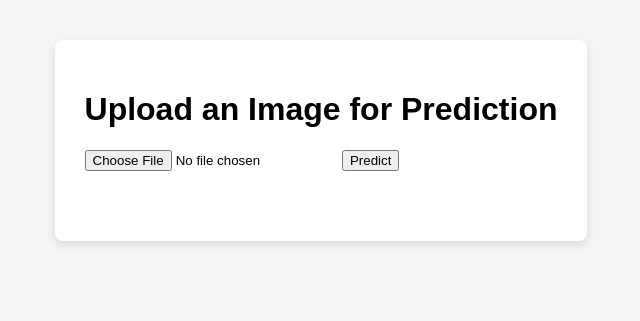
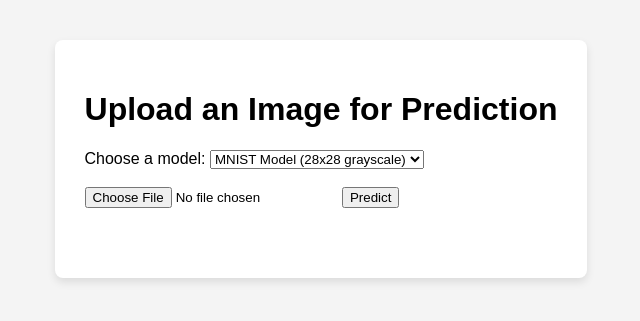
Before and after one commit to marat-pokrovsky/cnn_py, a Flask app: page / in a window 1280 px wide. Shown: the top 321 px of the page, without its empty margins (319-959 px from the left). Run offline with Flask 3, Linux system fonts and the light colour scheme.

Commit message:
Update index.html to include model selection

```diff
--- a/templates/index.html
+++ b/templates/index.html
@@ -34,6 +34,12 @@
     <div id="content">
         <h1>Upload an Image for Prediction</h1>
         <form id="predictionForm" enctype="multipart/form-data">
+            <label for="model">Choose a model:</label>
+            <select name="model" id="model">
+                <option value="mnist_model">MNIST Model (28x28 grayscale)</option>
+                <option value="vgg_model">VGG-like Model (32x32 color)</option>
+            </select>
+            <br><br>
             <input type="file" name="file" id="fileInput" accept="image/*" required>
             <button type="submit">Predict</button>
         </form>
@@ -44,9 +50,11 @@
         document.getElementById('predictionForm').addEventListener('submit', function(event) {
             event.preventDefault();
             const fileInput = document.getElementById('fileInput');
+            const modelSelect = document.getElementById('model');
             const resultDiv = document.getElementById('predictionResult');
             const formData = new FormData();
             formData.append('file', fileInput.files[0]);
+            formData.append('model', modelSelect.value);
 
             resultDiv.textContent = 'Predicting...';
 
```
